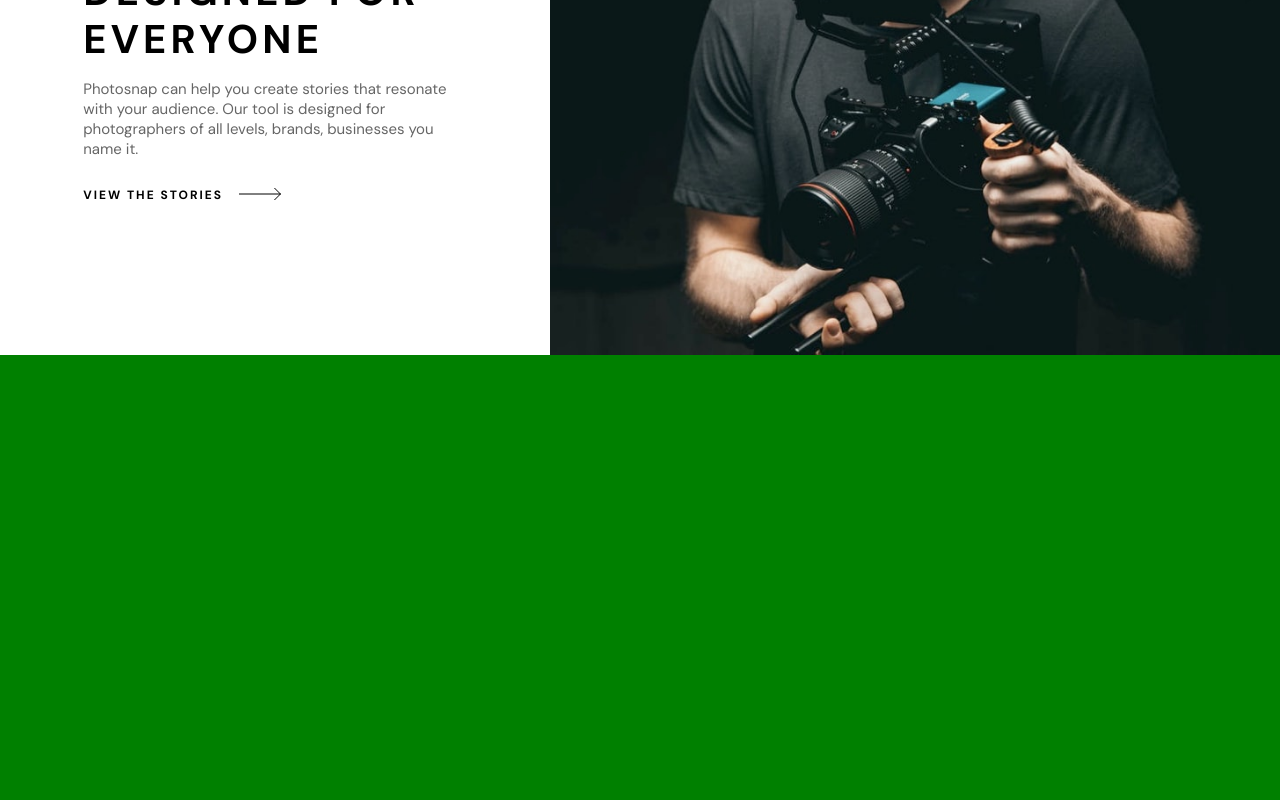
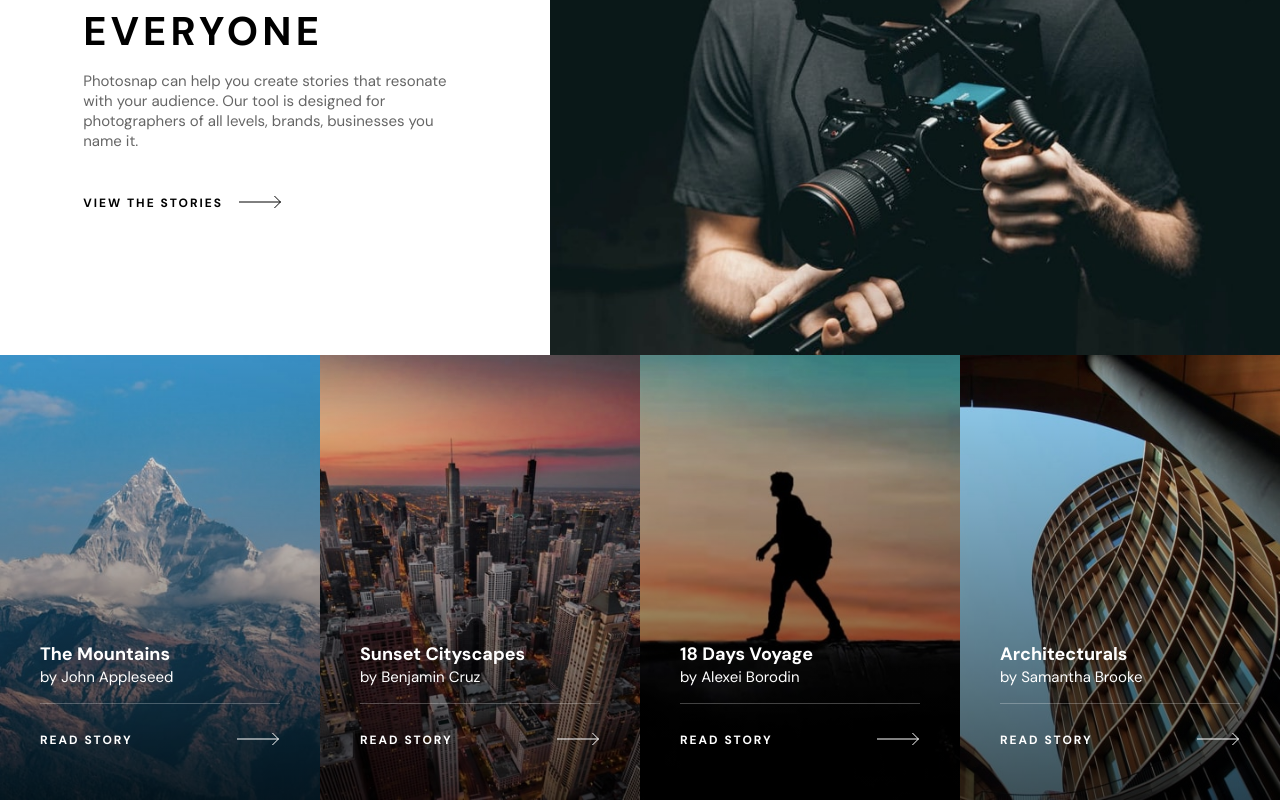
Before and after one commit to kaseyvee/photosnap, a React (Vite) app: page / in a window 1280 px wide. Shown: the part 1343-2143 px from the top of the page. Before the commit the page ends 1698 px from the top, so only its background shows below. Built offline with nearby package versions, Linux system fonts and the light colour scheme.

Commit message:
Create and style story cards

```diff
--- /dev/null
+++ b/src/components/StoryCard.tsx
@@ -0,0 +1,38 @@
+import Button from "./Button";
+
+interface StoryCardProps {
+  data: {
+    title: string;
+    author: string;
+    image: string;
+  }
+}
+
+function StoryCard({ data }: StoryCardProps) {
+  return (
+    <div className="story-card">
+      <picture>
+        <source
+          media="(min-width: 768px)"
+          srcSet={`/assets/stories/desktop/${data.image}`}
+        />
+        <img
+          src={`/assets/stories/mobile/${data.image}`}
+          alt=""
+        />
+      </picture>
+      <div className="story-card_main">
+        <header>
+          <h2 className="story-title">{data.title}</h2>
+          <p>by {data.author}</p>
+        </header>
+        <Button
+          colour="white"
+          text="READ STORY"
+        />
+      </div>
+    </div>
+  );
+}
+
+export default StoryCard;
--- a/src/components/TitleCard.tsx
+++ b/src/components/TitleCard.tsx
@@ -47,7 +47,7 @@ function TitleCard({ data, hero, imagePosition }: TitleCardProps) {
           </p>
           {data.buttonText && <Button
             text={data.buttonText}
-            colour={data.cardColour === "black" ? "black" : "white"}
+            colour={data.cardColour === "black" ? "white" : "black"}
           />}
         </div>
       </div>
--- a/src/helpers/data/homeData.ts
+++ b/src/helpers/data/homeData.ts
@@ -31,7 +31,7 @@ const homeData = {
     {
       title: "Sunset Cityscapes",
       author: "Benjamin Cruz",
-      image: "sunset-cityscapes.jpg"
+      image: "cityscapes.jpg"
     },
     {
       title: "18 Days Voyage",
--- a/src/pages/_home.tsx
+++ b/src/pages/_home.tsx
@@ -1,7 +1,12 @@
+import StoryCard from "../components/StoryCard";
 import TitleCard from "../components/TitleCard";
 import homeData from "../helpers/data/homeData";
 
 function Home() {
+  const featuredStories = homeData.stories.map(story => {
+    return <StoryCard key={story.title} data={story} />
+  });
+
   return (
     <main className="home">
       <TitleCard
@@ -17,6 +22,9 @@ function Home() {
         data={homeData.actionCalls[2]}
         imagePosition="right"
       />
+      <div className="home_stories">
+        {featuredStories}
+      </div>
     </main>
   );
 }
--- a/src/styles/abstracts/_fonts.scss
+++ b/src/styles/abstracts/_fonts.scss
@@ -23,13 +23,13 @@ h1, .header-large {
   }
 }
 
-h2 {
+.pricing-title {
   font-weight: bold;
   font-size: pixelToRem(24);
   line-height: pixelToRem(25);
 }
 
-h3 {
+.story-title, .feature-title {
   font-weight: bold;
   font-size: pixelToRem(18);
   line-height: pixelToRem(25);
--- a/src/styles/components/_buttons.scss
+++ b/src/styles/components/_buttons.scss
@@ -6,7 +6,7 @@
   white-space: nowrap;
 
   &_white {
-    color: $black;
+    color: $white;
     padding: 0;
 
     &_border {
@@ -17,7 +17,7 @@
   }
 
   &_black {
-    color: $white;
+    color: $black;
     padding: 0;
 
     &_border {
--- a/src/styles/components/_nav.scss
+++ b/src/styles/components/_nav.scss
@@ -6,7 +6,6 @@
   background-color: rgba($black, 0.4);
   width: 100%;
   height: 100dvh;
-  overflow-y: hidden;
 }
 
 .nav {
--- /dev/null
+++ b/src/styles/components/_story-card.scss
@@ -0,0 +1,32 @@
+.story-card {
+  color: $white;
+  position: relative;
+
+  picture {
+    display: flex;
+    background: linear-gradient(rgba($black, 0.01), rgba($black, 0.66));
+
+    img {
+      width: 100%;
+      z-index: -1;
+    }
+  }
+
+  &_main {
+    position: absolute;
+    bottom: 0;
+    $padding: 2.5rem;
+    padding: $padding;
+    width: calc(100% - $padding * 2);
+
+    header {
+      padding-bottom: 1rem;
+      border-bottom: 1px solid rgba($white, 0.25);
+    }
+
+    .button {
+      justify-content: space-between;
+      margin-top: 1rem;
+    }
+  }
+}
--- a/src/styles/components/_title-card.scss
+++ b/src/styles/components/_title-card.scss
@@ -1,4 +1,5 @@
 .title-card {
+  transition-duration: 200ms;
 
   picture {
     display: flex;
@@ -41,6 +42,10 @@
       &_content {
         h1, p, .button, .header-large {
           max-width: 24rem;
+        }
+
+        .button {
+          margin-top: 1rem;
         }
       }
     }
--- a/src/styles/components/index.scss
+++ b/src/styles/components/index.scss
@@ -2,3 +2,4 @@
 @import "buttons";
 @import "nav";
 @import "title-card";
+@import "story-card";
--- a/src/styles/pages/_home.scss
+++ b/src/styles/pages/_home.scss
@@ -1,3 +1,19 @@
 .home {
   margin-top: pixelToRem(72);
+
+  &_stories {
+    display: grid;
+  }
+
+  @media (min-width: 500px) {
+    &_stories {
+      grid-template-columns: 1fr 1fr;
+    }
+  }
+
+  @media (min-width: 1100px) {
+    &_stories {
+      grid-template-columns: repeat(4, 1fr);
+    }
+  }
 }
```
